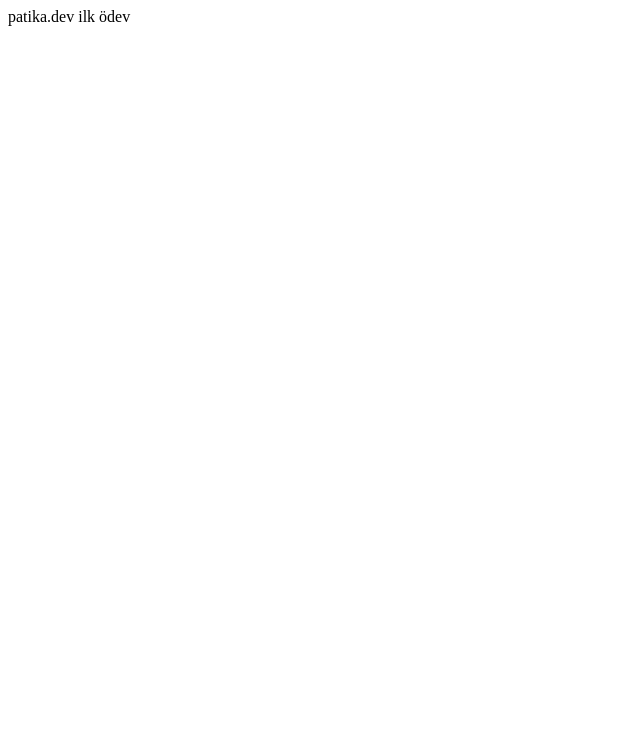
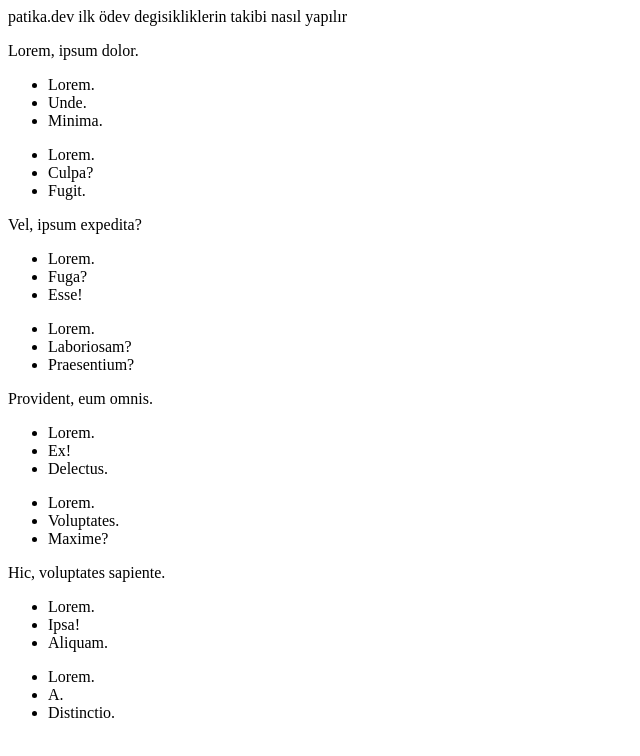
Before and after one commit to ankuyucu/patikadevRepo, a plain HTML site: page index.html in a window 1280 px wide. Shown: the whole page, without its empty margins (0-640 px from the left). Drawn offline with Linux system fonts and the light colour scheme.

Commit message:
indexhtml icerigi degistirildi

```diff
--- a/index.html
+++ b/index.html
@@ -1 +1,67 @@
-patika.dev ilk ödev
+<!DOCTYPE html>
+<body>
+    <head>
+
+        patika.dev ilk ödev
+        degisikliklerin takibi
+        nasıl yapılır
+
+        <p>
+            Lorem, ipsum dolor.
+            <ul>
+                <li>Lorem.</li>
+                <li>Unde.</li>
+                <li>Minima.</li>
+            </ul>
+            <ul>
+                <li>Lorem.</li>
+                <li>Culpa?</li>
+                <li>Fugit.</li>
+            </ul>
+
+        </p>
+        <p>
+            Vel, ipsum expedita?
+            <ul>
+                <li>Lorem.</li>
+                <li>Fuga?</li>
+                <li>Esse!</li>
+            </ul>
+            <ul>
+                <li>Lorem.</li>
+                <li>Laboriosam?</li>
+                <li>Praesentium?</li>
+            </ul>
+
+        </p>
+        <p>
+            Provident, eum omnis.
+            <ul>
+                <li>Lorem.</li>
+                <li>Ex!</li>
+                <li>Delectus.</li>
+            </ul>
+            <ul>
+                <li>Lorem.</li>
+                <li>Voluptates.</li>
+                <li>Maxime?</li>
+            </ul>
+
+        </p>
+        <p>
+            Hic, voluptates sapiente.
+            <ul>
+                <li>Lorem.</li>
+                <li>Ipsa!</li>
+                <li>Aliquam.</li>
+            </ul>
+            <ul>
+                <li>Lorem.</li>
+                <li>A.</li>
+                <li>Distinctio.</li>
+            </ul>
+
+        </p>
+
+    </head>
+</body>
```
